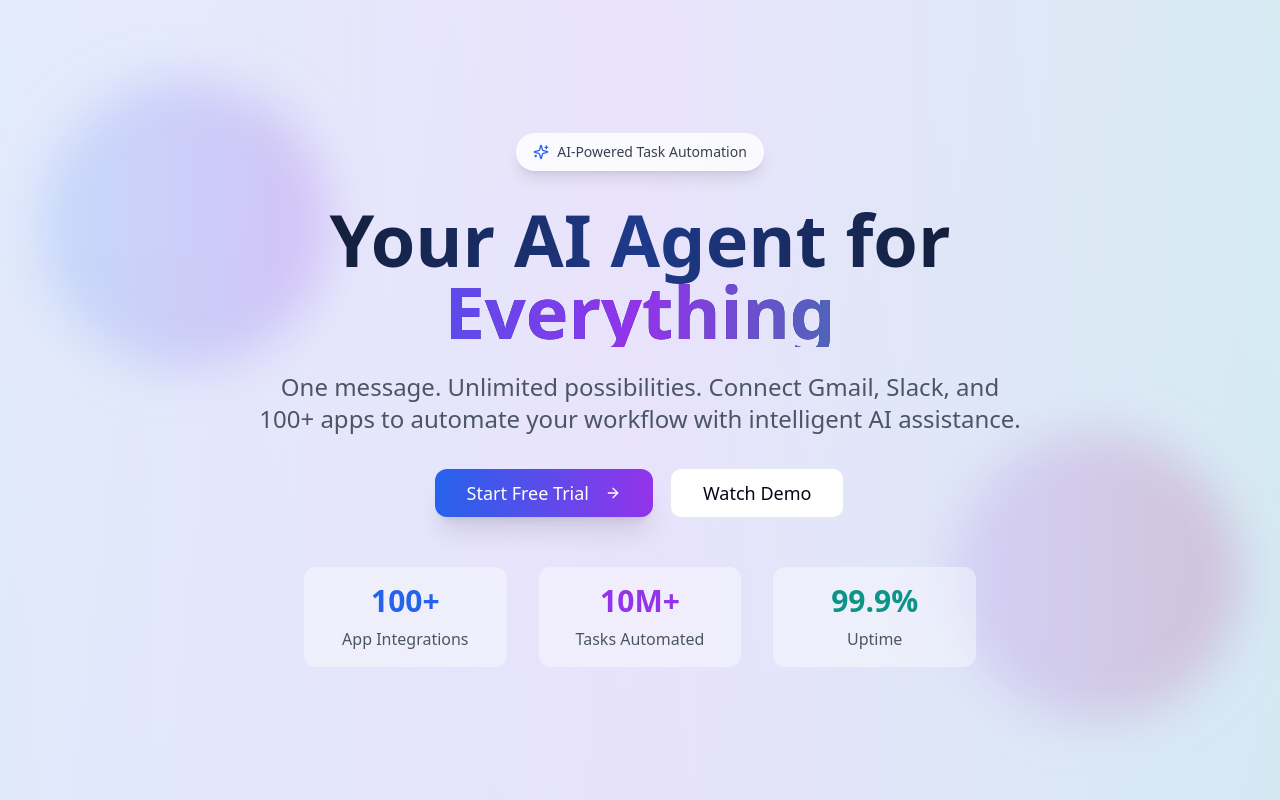
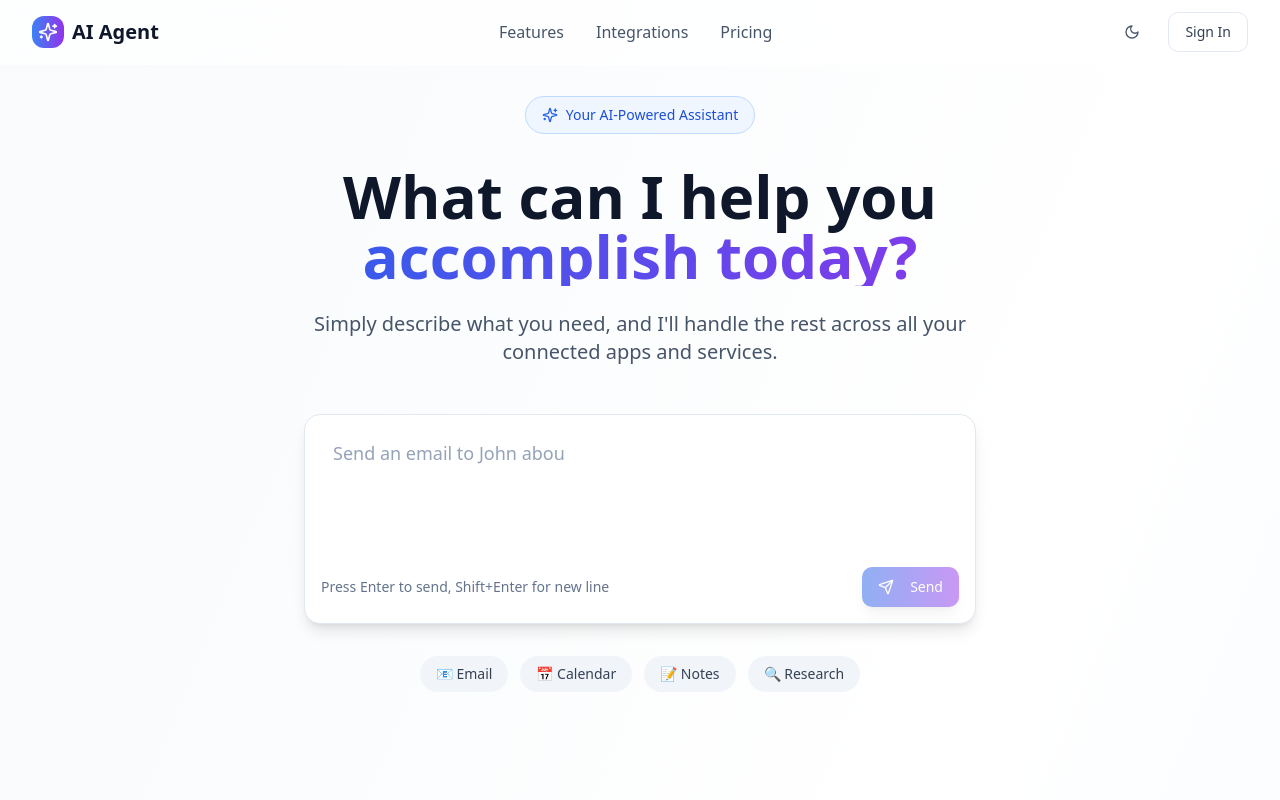
Before and after one commit to pranaykumarmenthula/sleek-agent-command, a React (Vite) app: page / in a window 1280 px wide. Shown: the top 800 px of the page. Built offline with nearby package versions, Linux system fonts and the light colour scheme.

Commit message:
feat: Implement header, prompt input, and dark mode
- Added a glass-like, blurred header.
- Included a prompt input section with sample prompts.
- Refined the overall app design for a cleaner, minimal look with light colors.
- Integrated a dark mode toggle.

```diff
--- /dev/null
+++ b/src/components/Header.tsx
@@ -0,0 +1,66 @@
+
+import { Button } from "@/components/ui/button";
+import { Moon, Sun, Sparkles } from "lucide-react";
+import { useEffect, useState } from "react";
+
+export const Header = () => {
+  const [isDark, setIsDark] = useState(false);
+
+  useEffect(() => {
+    const savedTheme = localStorage.getItem('theme');
+    const isDarkMode = savedTheme === 'dark' || (!savedTheme && window.matchMedia('(prefers-color-scheme: dark)').matches);
+    setIsDark(isDarkMode);
+    document.documentElement.classList.toggle('dark', isDarkMode);
+  }, []);
+
+  const toggleDarkMode = () => {
+    const newIsDark = !isDark;
+    setIsDark(newIsDark);
+    document.documentElement.classList.toggle('dark', newIsDark);
+    localStorage.setItem('theme', newIsDark ? 'dark' : 'light');
+  };
+
+  return (
+    <header className="fixed top-0 left-0 right-0 z-50 bg-white/70 dark:bg-slate-900/70 backdrop-blur-md border-b border-white/20 dark:border-slate-700/20">
+      <div className="max-w-7xl mx-auto px-4 sm:px-6 lg:px-8">
+        <div className="flex items-center justify-between h-16">
+          <div className="flex items-center gap-2">
+            <div className="w-8 h-8 rounded-lg bg-gradient-to-r from-blue-500 to-purple-600 flex items-center justify-center">
+              <Sparkles className="w-5 h-5 text-white" />
+            </div>
+            <span className="text-xl font-bold text-slate-900 dark:text-white">AI Agent</span>
+          </div>
+
+          <nav className="hidden md:flex items-center space-x-8">
+            <a href="#features" className="text-slate-600 dark:text-slate-300 hover:text-blue-600 dark:hover:text-blue-400 transition-colors">
+              Features
+            </a>
+            <a href="#integrations" className="text-slate-600 dark:text-slate-300 hover:text-blue-600 dark:hover:text-blue-400 transition-colors">
+              Integrations
+            </a>
+            <a href="#pricing" className="text-slate-600 dark:text-slate-300 hover:text-blue-600 dark:hover:text-blue-400 transition-colors">
+              Pricing
+            </a>
+          </nav>
+
+          <div className="flex items-center gap-4">
+            <Button
+              variant="ghost"
+              size="icon"
+              onClick={toggleDarkMode}
+              className="text-slate-600 dark:text-slate-300 hover:text-blue-600 dark:hover:text-blue-400"
+            >
+              {isDark ? <Sun className="w-5 h-5" /> : <Moon className="w-5 h-5" />}
+            </Button>
+            <Button
+              variant="outline"
+              className="hidden sm:inline-flex border-slate-200 dark:border-slate-700 text-slate-700 dark:text-slate-300 hover:bg-slate-50 dark:hover:bg-slate-800"
+            >
+              Sign In
+            </Button>
+          </div>
+        </div>
+      </div>
+    </header>
+  );
+};
--- a/src/components/Hero.tsx
+++ b/src/components/Hero.tsx
@@ -1,69 +1,54 @@
 
 import { Button } from "@/components/ui/button";
-import { ArrowRight, Sparkles, Zap } from "lucide-react";
+import { ArrowRight, CheckCircle } from "lucide-react";
 
 export const Hero = () => {
   return (
-    <section className="relative min-h-screen flex items-center justify-center px-4 overflow-hidden">
-      {/* Background gradient effects */}
-      <div className="absolute inset-0 bg-gradient-to-r from-blue-600/10 via-purple-600/10 to-teal-600/10 animate-pulse" />
-      <div className="absolute top-20 left-10 w-72 h-72 bg-gradient-to-r from-blue-400 to-purple-600 rounded-full mix-blend-multiply filter blur-xl opacity-20 animate-float" />
-      <div className="absolute bottom-20 right-10 w-72 h-72 bg-gradient-to-r from-purple-400 to-pink-600 rounded-full mix-blend-multiply filter blur-xl opacity-20 animate-float" style={{animationDelay: "2s"}} />
+    <section className="py-20 px-4">
+      <div className="max-w-6xl mx-auto text-center">
+        <h2 className="text-3xl md:text-4xl font-bold text-slate-900 dark:text-white mb-6">
+          Why choose our AI Agent?
+        </h2>
 
-      <div className="relative z-10 text-center max-w-6xl mx-auto">
-        {/* Badge */}
-        <div className="inline-flex items-center gap-2 px-4 py-2 rounded-full bg-white/80 backdrop-blur-sm border border-white/20 shadow-lg mb-8 hover:scale-105 transition-transform duration-300">
-          <Sparkles className="w-4 h-4 text-blue-600" />
-          <span className="text-sm font-medium text-gray-700">AI-Powered Task Automation</span>
+        <div className="grid grid-cols-1 md:grid-cols-3 gap-8 mb-12">
+          <div className="p-6 bg-white/50 dark:bg-slate-800/50 backdrop-blur-sm rounded-xl border border-slate-200 dark:border-slate-700">
+            <CheckCircle className="w-8 h-8 text-green-500 mx-auto mb-4" />
+            <h3 className="text-xl font-semibold text-slate-900 dark:text-white mb-2">
+              One Interface
+            </h3>
+            <p className="text-slate-600 dark:text-slate-300">
+              Control all your apps and services from a single, intuitive interface
+            </p>
           </div>
 
-        {/* Main heading */}
-        <h1 className="text-5xl md:text-7xl font-bold bg-gradient-to-r from-gray-900 via-blue-900 to-gray-900 bg-clip-text text-transparent mb-6 leading-tight">
-          Your AI Agent for
-          <span className="block bg-gradient-to-r from-blue-600 via-purple-600 to-teal-600 bg-clip-text text-transparent">
-            Everything
-          </span>
-        </h1>
+          <div className="p-6 bg-white/50 dark:bg-slate-800/50 backdrop-blur-sm rounded-xl border border-slate-200 dark:border-slate-700">
+            <CheckCircle className="w-8 h-8 text-blue-500 mx-auto mb-4" />
+            <h3 className="text-xl font-semibold text-slate-900 dark:text-white mb-2">
+              Smart Automation
+            </h3>
+            <p className="text-slate-600 dark:text-slate-300">
+              AI-powered automation that learns your preferences and workflows
+            </p>
+          </div>
 
-        {/* Subtitle */}
-        <p className="text-xl md:text-2xl text-gray-600 mb-8 max-w-3xl mx-auto leading-relaxed">
-          One message. Unlimited possibilities. Connect Gmail, Slack, and 100+ apps
-          to automate your workflow with intelligent AI assistance.
+          <div className="p-6 bg-white/50 dark:bg-slate-800/50 backdrop-blur-sm rounded-xl border border-slate-200 dark:border-slate-700">
+            <CheckCircle className="w-8 h-8 text-purple-500 mx-auto mb-4" />
+            <h3 className="text-xl font-semibold text-slate-900 dark:text-white mb-2">
+              Secure & Private
+            </h3>
+            <p className="text-slate-600 dark:text-slate-300">
+              Enterprise-grade security with end-to-end encryption for your data
             </p>
+          </div>
+        </div>
 
-        {/* CTA Buttons */}
-        <div className="flex flex-col sm:flex-row gap-4 justify-center items-center mb-12">
         <Button
           size="lg"
-            className="group bg-gradient-to-r from-blue-600 to-purple-600 hover:from-blue-700 hover:to-purple-700 text-white px-8 py-6 text-lg rounded-xl shadow-xl hover:shadow-2xl transition-all duration-300 hover:scale-105"
+          className="bg-gradient-to-r from-blue-600 to-purple-600 hover:from-blue-700 hover:to-purple-700 text-white px-8 py-4 text-lg rounded-xl shadow-lg hover:shadow-xl transition-all duration-300"
         >
           Start Free Trial
-            <ArrowRight className="ml-2 w-5 h-5 group-hover:translate-x-1 transition-transform" />
+          <ArrowRight className="ml-2 w-5 h-5" />
         </Button>
-          <Button
-            variant="outline"
-            size="lg"
-            className="px-8 py-6 text-lg rounded-xl border-2 hover:bg-white/50 backdrop-blur-sm transition-all duration-300 hover:scale-105"
-          >
-            Watch Demo
-          </Button>
-        </div>
-
-        {/* Stats */}
-        <div className="grid grid-cols-1 md:grid-cols-3 gap-8 max-w-2xl mx-auto">
-          <div className="text-center p-4 rounded-xl bg-white/40 backdrop-blur-sm hover:bg-white/60 transition-all duration-300 hover:scale-105">
-            <div className="text-3xl font-bold text-blue-600 mb-2">100+</div>
-            <div className="text-gray-600">App Integrations</div>
-          </div>
-          <div className="text-center p-4 rounded-xl bg-white/40 backdrop-blur-sm hover:bg-white/60 transition-all duration-300 hover:scale-105">
-            <div className="text-3xl font-bold text-purple-600 mb-2">10M+</div>
-            <div className="text-gray-600">Tasks Automated</div>
-          </div>
-          <div className="text-center p-4 rounded-xl bg-white/40 backdrop-blur-sm hover:bg-white/60 transition-all duration-300 hover:scale-105">
-            <div className="text-3xl font-bold text-teal-600 mb-2">99.9%</div>
-            <div className="text-gray-600">Uptime</div>
-          </div>
-        </div>
       </div>
     </section>
   );
--- /dev/null
+++ b/src/components/MessageInput.tsx
@@ -0,0 +1,121 @@
+
+import { Button } from "@/components/ui/button";
+import { Textarea } from "@/components/ui/textarea";
+import { Send, Sparkles } from "lucide-react";
+import { useState, useEffect } from "react";
+
+const samplePrompts = [
+  "Schedule a meeting with my team for next Tuesday...",
+  "Send an email to John about the project update...",
+  "Create a summary of today's important emails...",
+  "Book a flight to New York for next month...",
+  "Set a reminder to call the client tomorrow...",
+  "Draft a proposal for the new marketing campaign..."
+];
+
+export const MessageInput = () => {
+  const [message, setMessage] = useState("");
+  const [placeholderIndex, setPlaceholderIndex] = useState(0);
+  const [displayText, setDisplayText] = useState("");
+  const [isTyping, setIsTyping] = useState(true);
+
+  useEffect(() => {
+    const currentPrompt = samplePrompts[placeholderIndex];
+    let currentIndex = 0;
+
+    if (isTyping) {
+      const typingInterval = setInterval(() => {
+        if (currentIndex <= currentPrompt.length) {
+          setDisplayText(currentPrompt.slice(0, currentIndex));
+          currentIndex++;
+        } else {
+          clearInterval(typingInterval);
+          setTimeout(() => setIsTyping(false), 2000);
+        }
+      }, 50);
+
+      return () => clearInterval(typingInterval);
+    } else {
+      const fadingInterval = setInterval(() => {
+        if (currentIndex >= 0) {
+          setDisplayText(currentPrompt.slice(0, currentIndex));
+          currentIndex--;
+        } else {
+          clearInterval(fadingInterval);
+          setPlaceholderIndex((prev) => (prev + 1) % samplePrompts.length);
+          setIsTyping(true);
+        }
+      }, 30);
+
+      return () => clearInterval(fadingInterval);
+    }
+  }, [placeholderIndex, isTyping]);
+
+  const handleSubmit = (e: React.FormEvent) => {
+    e.preventDefault();
+    if (message.trim()) {
+      console.log("Message sent:", message);
+      setMessage("");
+    }
+  };
+
+  return (
+    <section className="pt-24 pb-16 px-4">
+      <div className="max-w-4xl mx-auto text-center">
+        <div className="inline-flex items-center gap-2 px-4 py-2 rounded-full bg-blue-50 dark:bg-blue-950/50 border border-blue-200 dark:border-blue-800 mb-8">
+          <Sparkles className="w-4 h-4 text-blue-600 dark:text-blue-400" />
+          <span className="text-sm font-medium text-blue-700 dark:text-blue-300">
+            Your AI-Powered Assistant
+          </span>
+        </div>
+
+        <h1 className="text-4xl md:text-6xl font-bold text-slate-900 dark:text-white mb-6 leading-tight">
+          What can I help you
+          <span className="block bg-gradient-to-r from-blue-600 to-purple-600 bg-clip-text text-transparent">
+            accomplish today?
+          </span>
+        </h1>
+
+        <p className="text-xl text-slate-600 dark:text-slate-300 mb-12 max-w-2xl mx-auto">
+          Simply describe what you need, and I'll handle the rest across all your connected apps and services.
+        </p>
+
+        <form onSubmit={handleSubmit} className="max-w-2xl mx-auto">
+          <div className="relative bg-white dark:bg-slate-800 rounded-2xl shadow-lg border border-slate-200 dark:border-slate-700 p-4">
+            <Textarea
+              value={message}
+              onChange={(e) => setMessage(e.target.value)}
+              placeholder={displayText}
+              className="min-h-[120px] border-0 bg-transparent text-lg placeholder:text-slate-400 dark:placeholder:text-slate-500 resize-none focus-visible:ring-0 focus-visible:ring-offset-0"
+            />
+            <div className="flex items-center justify-between mt-4">
+              <div className="text-sm text-slate-500 dark:text-slate-400">
+                Press Enter to send, Shift+Enter for new line
+              </div>
+              <Button
+                type="submit"
+                disabled={!message.trim()}
+                className="bg-gradient-to-r from-blue-600 to-purple-600 hover:from-blue-700 hover:to-purple-700 text-white shadow-lg hover:shadow-xl transition-all duration-300 disabled:opacity-50 disabled:cursor-not-allowed"
+              >
+                <Send className="w-4 h-4 mr-2" />
+                Send
+              </Button>
+            </div>
+          </div>
+        </form>
+
+        <div className="mt-8 flex flex-wrap justify-center gap-3">
+          {["📧 Email", "📅 Calendar", "📝 Notes", "🔍 Research"].map((suggestion) => (
+            <button
+              key={suggestion}
+              onClick={() => setMessage(`Help me with ${suggestion.split(' ')[1].toLowerCase()}...`)}
+              className="px-4 py-2 bg-slate-100 dark:bg-slate-800 hover:bg-slate-200 dark:hover:bg-slate-700 text-slate-700 dark:text-slate-300 rounded-full text-sm transition-colors duration-200"
+            >
+              {suggestion}
+            </button>
+          ))}
+        </div>
+      </div>
+    </section>
+  );
+};
--- a/src/index.css
+++ b/src/index.css
@@ -1,3 +1,4 @@
+
 @tailwind base;
 @tailwind components;
 @tailwind utilities;
@@ -9,88 +10,82 @@ All colors MUST be HSL.
 @layer base {
   :root {
     --background: 0 0% 100%;
-    --foreground: 222.2 84% 4.9%;
+    --foreground: 215 28% 17%;
 
     --card: 0 0% 100%;
-    --card-foreground: 222.2 84% 4.9%;
+    --card-foreground: 215 28% 17%;
 
     --popover: 0 0% 100%;
-    --popover-foreground: 222.2 84% 4.9%;
+    --popover-foreground: 215 28% 17%;
 
-    --primary: 222.2 47.4% 11.2%;
+    --primary: 221 83% 53%;
     --primary-foreground: 210 40% 98%;
 
-    --secondary: 210 40% 96.1%;
-    --secondary-foreground: 222.2 47.4% 11.2%;
+    --secondary: 210 40% 96%;
+    --secondary-foreground: 215 28% 17%;
 
-    --muted: 210 40% 96.1%;
-    --muted-foreground: 215.4 16.3% 46.9%;
+    --muted: 210 40% 96%;
+    --muted-foreground: 215 16% 47%;
 
-    --accent: 210 40% 96.1%;
-    --accent-foreground: 222.2 47.4% 11.2%;
+    --accent: 210 40% 96%;
+    --accent-foreground: 215 28% 17%;
 
-    --destructive: 0 84.2% 60.2%;
+    --destructive: 0 84% 60%;
     --destructive-foreground: 210 40% 98%;
 
-    --border: 214.3 31.8% 91.4%;
-    --input: 214.3 31.8% 91.4%;
-    --ring: 222.2 84% 4.9%;
+    --border: 214 32% 91%;
+    --input: 214 32% 91%;
+    --ring: 221 83% 53%;
 
-    --radius: 0.5rem;
+    --radius: 0.75rem;
 
     --sidebar-background: 0 0% 98%;
-
-    --sidebar-foreground: 240 5.3% 26.1%;
-
-    --sidebar-primary: 240 5.9% 10%;
-
+    --sidebar-foreground: 240 5% 26%;
+    --sidebar-primary: 240 6% 10%;
     --sidebar-primary-foreground: 0 0% 98%;
-
-    --sidebar-accent: 240 4.8% 95.9%;
-
-    --sidebar-accent-foreground: 240 5.9% 10%;
-
+    --sidebar-accent: 240 5% 96%;
+    --sidebar-accent-foreground: 240 6% 10%;
     --sidebar-border: 220 13% 91%;
-
-    --sidebar-ring: 217.2 91.2% 59.8%;
+    --sidebar-ring: 217 91% 60%;
   }
 
   .dark {
-    --background: 222.2 84% 4.9%;
+    --background: 222 84% 5%;
     --foreground: 210 40% 98%;
 
-    --card: 222.2 84% 4.9%;
+    --card: 222 84% 5%;
     --card-foreground: 210 40% 98%;
 
-    --popover: 222.2 84% 4.9%;
+    --popover: 222 84% 5%;
     --popover-foreground: 210 40% 98%;
 
-    --primary: 210 40% 98%;
-    --primary-foreground: 222.2 47.4% 11.2%;
+    --primary: 217 91% 60%;
+    --primary-foreground: 222 47% 11%;
 
-    --secondary: 217.2 32.6% 17.5%;
+    --secondary: 217 33% 18%;
     --secondary-foreground: 210 40% 98%;
 
-    --muted: 217.2 32.6% 17.5%;
-    --muted-foreground: 215 20.2% 65.1%;
+    --muted: 217 33% 18%;
+    --muted-foreground: 215 20% 65%;
 
-    --accent: 217.2 32.6% 17.5%;
+    --accent: 217 33% 18%;
     --accent-foreground: 210 40% 98%;
 
-    --destructive: 0 62.8% 30.6%;
+    --destructive: 0 63% 31%;
     --destructive-foreground: 210 40% 98%;
 
-    --border: 217.2 32.6% 17.5%;
-    --input: 217.2 32.6% 17.5%;
-    --ring: 212.7 26.8% 83.9%;
-    --sidebar-background: 240 5.9% 10%;
-    --sidebar-foreground: 240 4.8% 95.9%;
-    --sidebar-primary: 224.3 76.3% 48%;
+    --border: 217 33% 18%;
+    --input: 217 33% 18%;
+    --ring: 224 76% 48%;
+
+    --sidebar-background: 240 6% 10%;
+    --sidebar-foreground: 240 5% 96%;
+    --sidebar-primary: 224 76% 48%;
     --sidebar-primary-foreground: 0 0% 100%;
-    --sidebar-accent: 240 3.7% 15.9%;
-    --sidebar-accent-foreground: 240 4.8% 95.9%;
-    --sidebar-border: 240 3.7% 15.9%;
-    --sidebar-ring: 217.2 91.2% 59.8%;
+    --sidebar-accent: 240 4% 16%;
+    --sidebar-accent-foreground: 240 5% 96%;
+    --sidebar-border: 240 4% 16%;
+    --sidebar-ring: 217 91% 60%;
   }
 }
 
@@ -103,3 +98,22 @@ All colors MUST be HSL.
     @apply bg-background text-foreground;
   }
 }
+
+/* Custom scrollbar for dark mode */
+@layer utilities {
+  .custom-scrollbar::-webkit-scrollbar {
+    width: 6px;
+  }
+
+  .custom-scrollbar::-webkit-scrollbar-track {
+    @apply bg-slate-100 dark:bg-slate-800;
+  }
+
+  .custom-scrollbar::-webkit-scrollbar-thumb {
+    @apply bg-slate-300 dark:bg-slate-600 rounded-full;
+  }
+
+  .custom-scrollbar::-webkit-scrollbar-thumb:hover {
+    @apply bg-slate-400 dark:bg-slate-500;
+  }
+}
--- a/src/pages/Index.tsx
+++ b/src/pages/Index.tsx
@@ -1,5 +1,6 @@
 
-import { Hero } from "@/components/Hero";
+import { Header } from "@/components/Header";
+import { MessageInput } from "@/components/MessageInput";
 import { Features } from "@/components/Features";
 import { Integrations } from "@/components/Integrations";
 import { CTA } from "@/components/CTA";
@@ -7,8 +8,9 @@ import { Footer } from "@/components/Footer";
 
 const Index = () => {
   return (
-    <div className="min-h-screen bg-gradient-to-br from-slate-50 via-blue-50 to-indigo-100">
-      <Hero />
+    <div className="min-h-screen bg-gradient-to-br from-slate-50 via-white to-blue-50 dark:from-slate-900 dark:via-slate-800 dark:to-slate-900 transition-colors duration-300">
+      <Header />
+      <MessageInput />
       <Features />
       <Integrations />
       <CTA />
```
Lines whose indentation alone changed are shown as unchanged.
